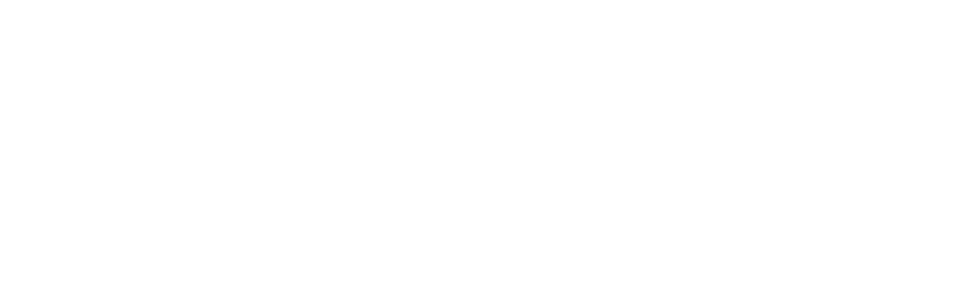
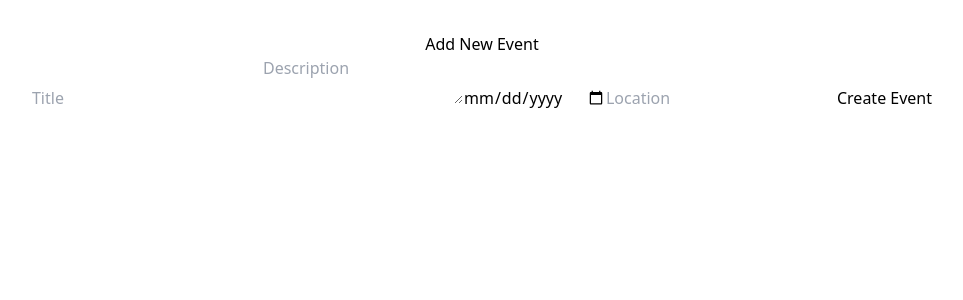
Before and after one commit to nadaelmahfoudi/Sportify, a React (Vite) app in the folder Frontend/: page /add-event in a window 1280 px wide. Before the commit this address had no page. Shown: the top 300 px of the page, without its empty margins (158-1121 px from the left). Built offline with nearby package versions, Linux system fonts and the light colour scheme.

Commit message:
SPOR-4 Consummate create event API to frontend

```diff
--- a/Frontend/src/App.jsx
+++ b/Frontend/src/App.jsx
@@ -4,6 +4,7 @@ import Home from './pages/Home';
 import Register from './pages/Register';
 import Login from './pages/Login';
 import Dashboard from './pages/Dashboard';
+import AddEvent from './pages/Events/AddEvent';
 
 function App() {
   return (
@@ -13,6 +14,7 @@ function App() {
         <Route path="/register" element={<Register />} />
         <Route path="/login" element={<Login />} />
         <Route path="/dashboard" element={<Dashboard />} />
+        <Route path="/add-event" element={<AddEvent />} />
       </Routes>
     </Router>
   );
--- a/Frontend/src/pages/Dashboard.jsx
+++ b/Frontend/src/pages/Dashboard.jsx
@@ -1,4 +1,5 @@
 import React, { useEffect, useState } from 'react';
+import { useNavigate } from 'react-router-dom';
 import Navbar from '../components/Navbar';
 import Footer from '../components/Footer';
 import Sidebar from '../components/SideBare';
@@ -8,6 +9,7 @@ const Dashboard = () => {
   const [events, setEvents] = useState([]);
   const [loading, setLoading] = useState(true);
   const [error, setError] = useState(null);
+  const navigate = useNavigate();
 
   useEffect(() => {
     const fetchEvents = async () => {
@@ -32,7 +34,7 @@ const Dashboard = () => {
           <h1 className="text-2xl font-bold">Dashboard</h1>
           <p>Bienvenue dans votre application !</p>
           <button
-            type="submit"
+            onClick={() => navigate('/add-event')}
             className="my-4 block bg-green-600 border text-white px-8 py-2 hover:opacity-90 rounded-md"
           >
             Add Event
--- /dev/null
+++ b/Frontend/src/pages/Events/AddEvent.jsx
@@ -0,0 +1,84 @@
+import React, { useState } from 'react';
+import axios from 'axios';
+import { useNavigate } from 'react-router-dom';
+
+const AddEvent = () => {
+  const [formData, setFormData] = useState({
+    title: '',
+    description: '',
+    date: '',
+    location: '',
+  });
+  const [message, setMessage] = useState('');
+  const navigate = useNavigate();
+
+  const handleChange = (e) => {
+    setFormData({ ...formData, [e.target.name]: e.target.value });
+  };
+
+  const handleSubmit = async (e) => {
+    e.preventDefault();
+    try {
+      const response = await axios.post('http://localhost:5000/api/events/create', formData, {
+        headers: {
+          Authorization: `Bearer ${localStorage.getItem('token')}`,
+        },
+      });
+      setMessage(response.data.message);
+      navigate('/dashboard');
+    } catch (error) {
+      console.error(error);
+    }
+  };
+
+  return (
+    <div className="p-6">
+      <h1 className="text-2xl font-bold">Add New Event</h1>
+      <form onSubmit={handleSubmit} className="space-y-4">
+        <input
+          type="text"
+          name="title"
+          placeholder="Title"
+          value={formData.title}
+          onChange={handleChange}
+          className="block w-full border px-4 py-2 rounded-md"
+          required
+        />
+        <textarea
+          name="description"
+          placeholder="Description"
+          value={formData.description}
+          onChange={handleChange}
+          className="block w-full border px-4 py-2 rounded-md"
+          required
+        />
+        <input
+          type="date"
+          name="date"
+          value={formData.date}
+          onChange={handleChange}
+          className="block w-full border px-4 py-2 rounded-md"
+          required
+        />
+        <input
+          type="text"
+          name="location"
+          placeholder="Location"
+          value={formData.location}
+          onChange={handleChange}
+          className="block w-full border px-4 py-2 rounded-md"
+          required
+        />
+        <button
+          type="submit"
+          className="block w-full bg-blue-600 text-white px-8 py-2 rounded-md"
+        >
+          Create Event
+        </button>
+        {message && <p className="text-green-500">{message}</p>}
+      </form>
+    </div>
+  );
+};
+
+export default AddEvent;
```
